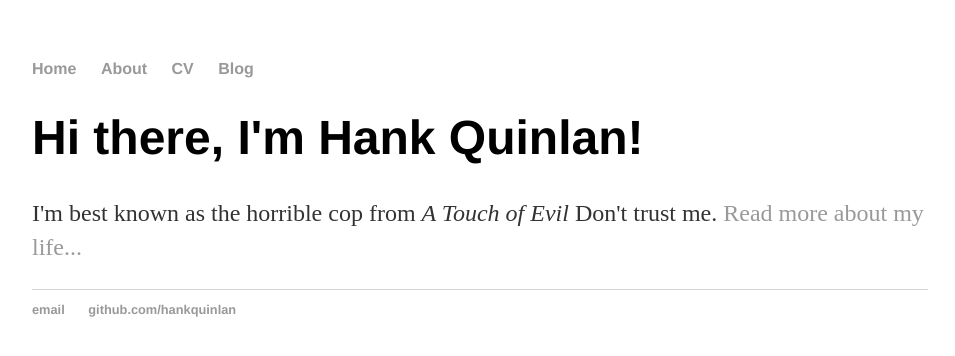
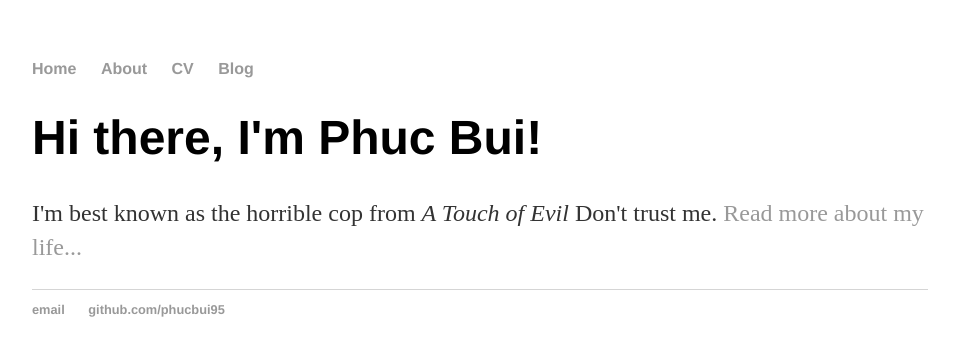
Before and after one commit to phucbui95/phucbui95.github.io, a plain HTML site: page index.html in a window 1280 px wide. Shown: the whole page, without its empty margins (160-1115 px from the left). Drawn offline with Linux system fonts and the light colour scheme.

Commit message:
Update index.html

```diff
--- a/index.html
+++ b/index.html
@@ -16,14 +16,14 @@
 		</nav>
 		<div class="container">
     		<div class="blurb">
-        		<h1>Hi there, I'm Hank Quinlan!</h1>
+        		<h1>Hi there, I'm Phuc Bui!</h1>
 				<p>I'm best known as the horrible cop from <em>A Touch of Evil</em> Don't trust me. <a href="/about">Read more about my life...</a></p>
     		</div><!-- /.blurb -->
 		</div><!-- /.container -->
 		<footer>
     		<ul>
-        		<li><a href="mailto:hankquinlanhub@gmail.com">email</a></li>
-        		<li><a href="https://github.com/hankquinlan">github.com/hankquinlan</a></li>
+        		<li><a href="mailto:phucbui95@gmail.com">email</a></li>
+        		<li><a href="https://github.com/phucbui95">github.com/phucbui95</a></li>
 			</ul>
 		</footer>
 	</body>
```
